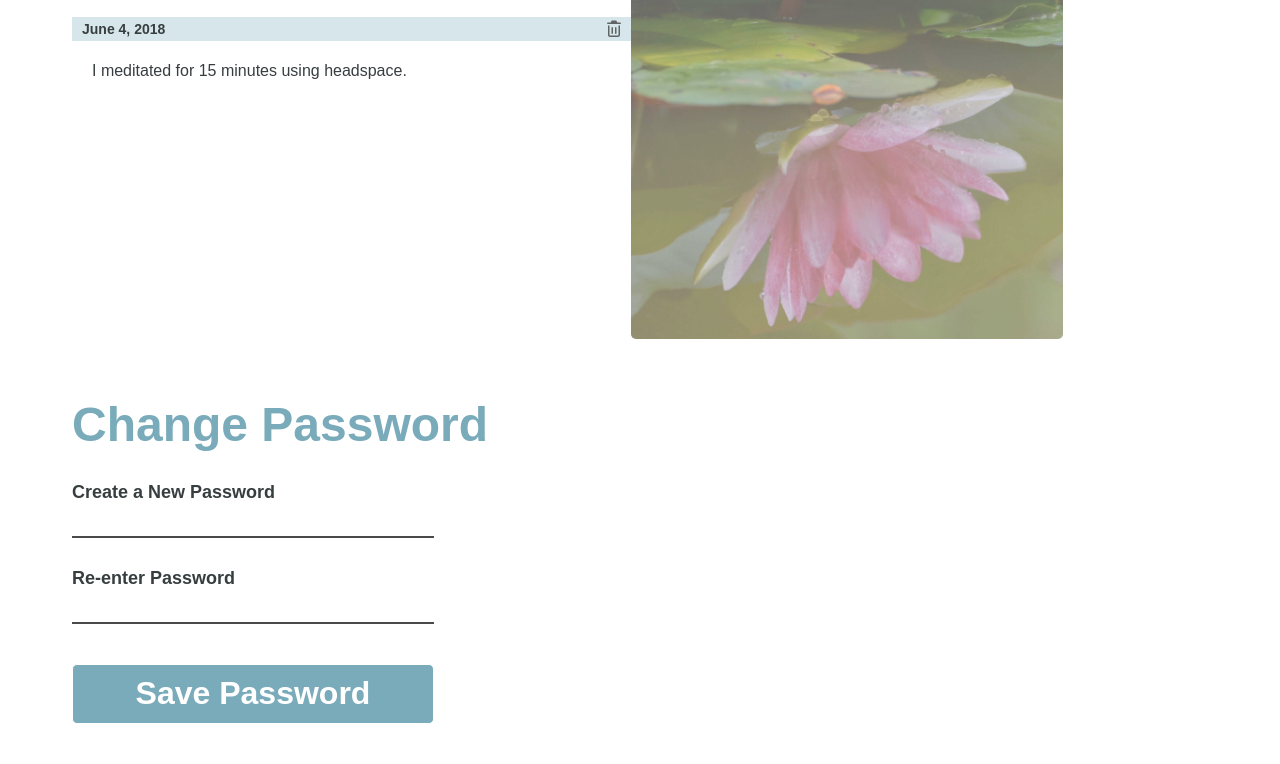
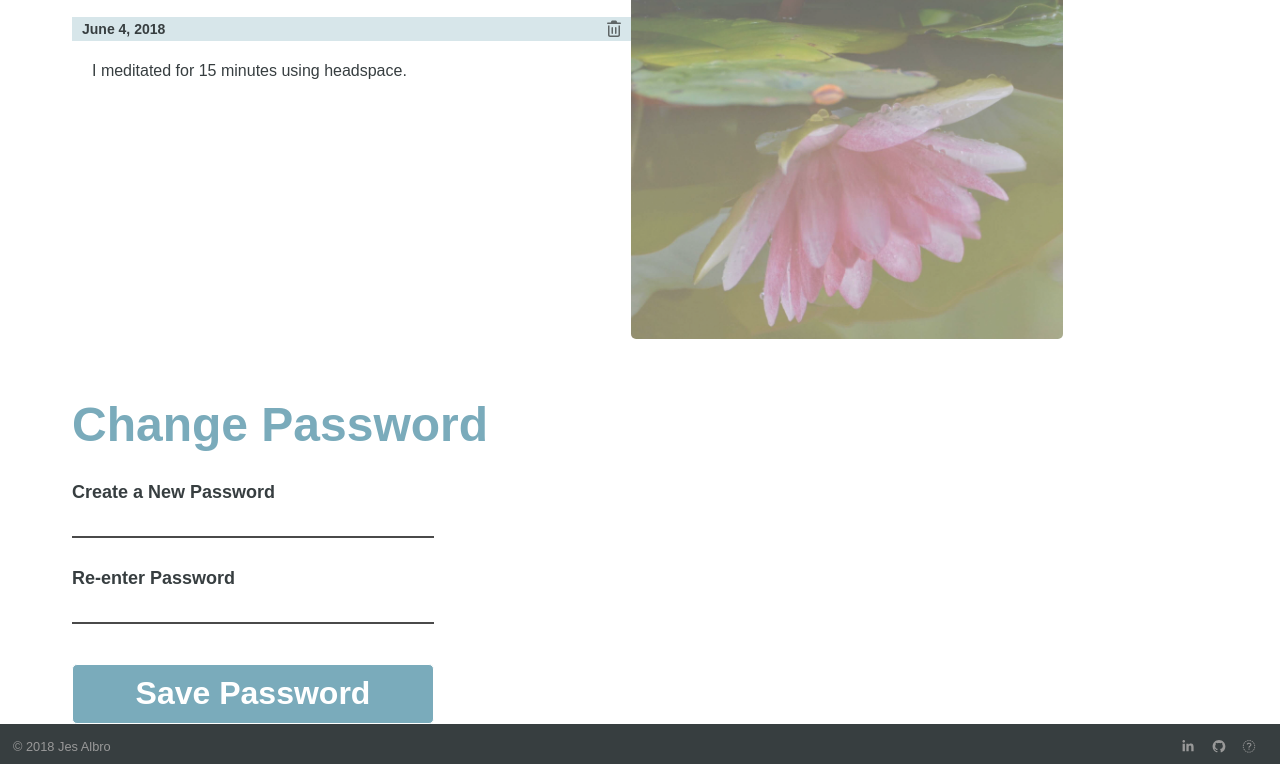
Before and after one commit to jes-a/meditation-app-fullstack-capstone, a website: page public/index.html in a window 1280 px wide. Shown: the part 3377-4141 px from the top of the page. Before the commit the page ends 4101 px from the top, so only its background shows below. Drawn offline with nearby package versions, Linux system fonts and the light colour scheme; files whose address does not match are found by name; a web font is replaced by a local one.

Commit message:
Add Footer section

```diff
--- a/public/css/style.css
+++ b/public/css/style.css
@@ -615,9 +615,29 @@ select {
   padding-right: 20px;
 }
 
+/* Footer Section Mobile */
 
+footer {
+  height: 40px;
+  background: #373E40;
+  padding: 13px;
+}
 
-/* Change Password Section */
+footer p {
+  color: #999999;
+  display: inline-block;
+  font-size: 0.8rem;
+}
+
+footer a {
+  color: #999999;
+  padding-right: 10px;
+  font-size: 0.8rem;
+}
+
+.social-links {
+  float: right;
+}
 
 
 /* Non-mobile  */
--- a/public/index.html
+++ b/public/index.html
@@ -336,6 +336,18 @@
     </div>
   </main>
 
+<!-- Footer Section -->
+<footer role="footer" id="footer" class="footer-section">
+  <p class="copyright">© 2018 Jes Albro</p>
+  <div class="social-links">
+    <a href="https://www.linkedin.com/in/jesalbro/" target="_blank"><i class="fab fa-linkedin-in"></i></a>
+    <a href="https://github.com/jes-a" target="_blank"><i class="fab fa-github"></i></a>
+    <a href="mailto:jesalbro@gmail.com?subject=Email from insight•full site"><i class="far fa-at"></i></a>
+
+  </div>
+
+</footer>
+
 
 <!-- Scripts -->
     <script src="https://code.jquery.com/jquery-3.3.1.min.js" integrity="sha256-FgpCb/KJQlLNfOu91ta32o/NMZxltwRo8QtmkMRdAu8=" crossorigin="anonymous"></script>
```
